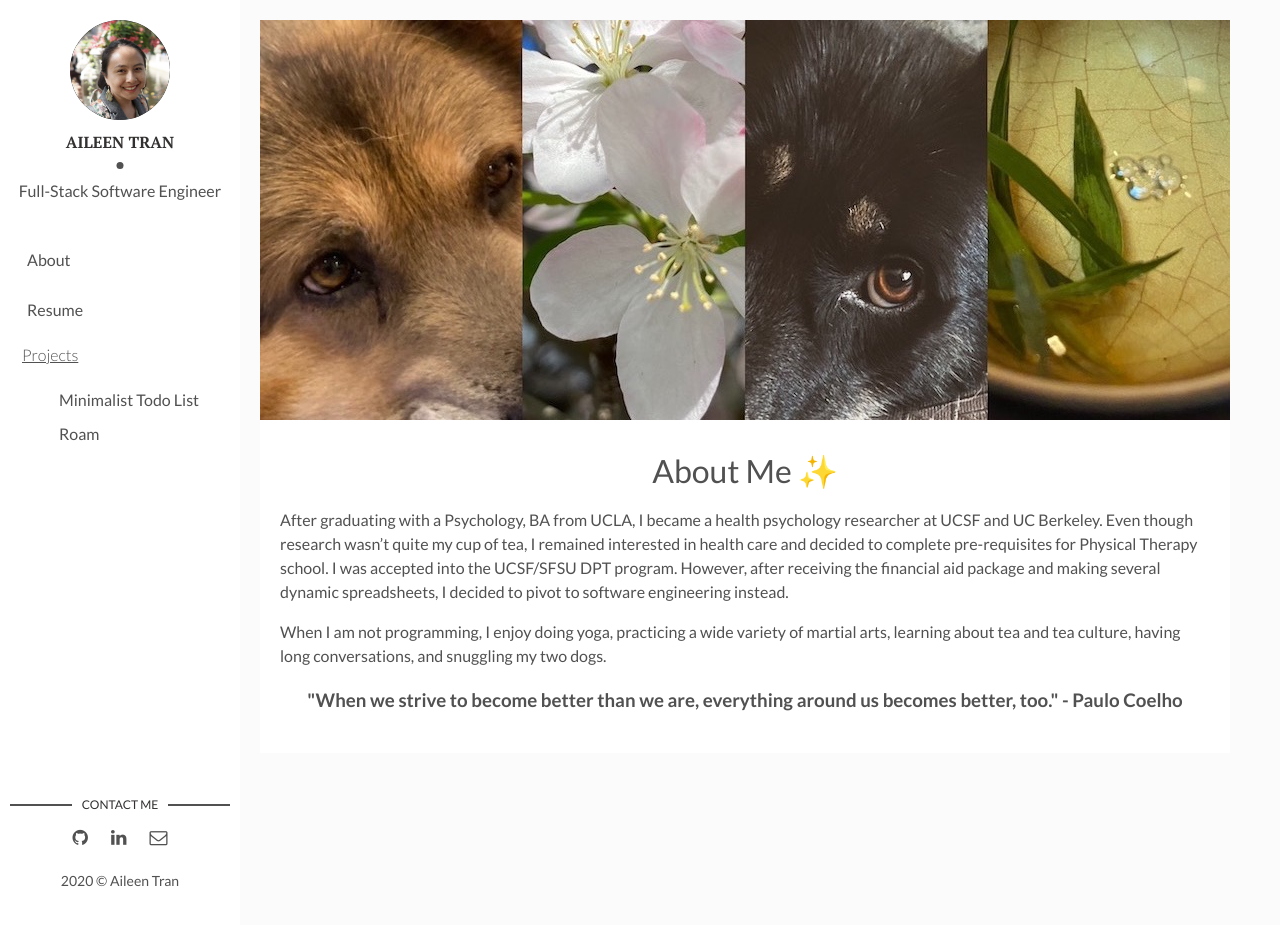
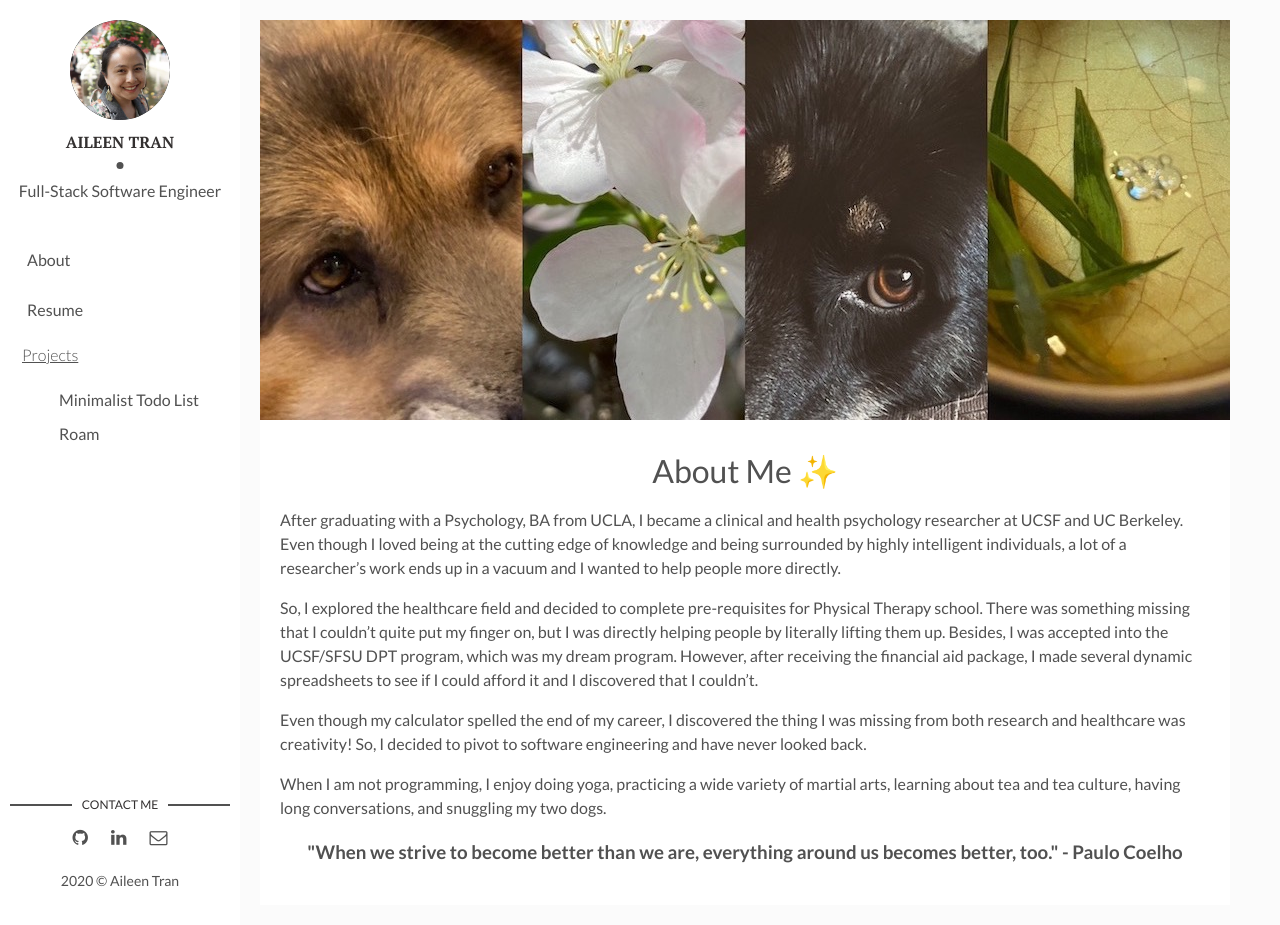
Before and after one commit to aileentran/aileentran.github.io, a Jekyll site: the page built from about.md, in a window 1280 px wide and 925 px high. Built offline with Jekyll 4.4.1, drawn with Linux system fonts in a browser that asks for light colours.

Commit message:
Updated About page

```diff
--- a/about.md
+++ b/about.md
@@ -4,7 +4,11 @@ img: mycollage2-1.jpg
 title: About Me ✨
 ---
 
-After graduating with a Psychology, BA from UCLA, I became a health psychology researcher at UCSF and UC Berkeley. Even though research wasn't quite my cup of tea, I remained interested in health care and decided to complete pre-requisites for Physical Therapy school. I was accepted into the UCSF/SFSU DPT program. However, after receiving the financial aid package and making several dynamic spreadsheets, I decided to pivot to software engineering instead.
+After graduating with a Psychology, BA from UCLA, I became a clinical and health psychology researcher at UCSF and UC Berkeley. Even though I loved being at the cutting edge of knowledge and being surrounded by highly intelligent individuals, a lot of a researcher's work ends up in a vacuum and I wanted to help people more directly.
+
+So, I explored the healthcare field and  decided to complete pre-requisites for Physical Therapy school. There was something missing that I couldn't quite put my finger on, but I was directly helping people by literally lifting them up. Besides, I was accepted into the UCSF/SFSU DPT program, which was my dream program. However, after receiving the financial aid package, I made several dynamic spreadsheets to see if I could afford it and I discovered that I couldn't.
+
+Even though my calculator spelled the end of my career, I discovered the thing I was missing from both research and healthcare was creativity! So, I decided to pivot to software engineering and have never looked back.
 
 When I am not programming, I enjoy doing yoga, practicing a wide variety of martial arts, learning about tea and tea culture, having long conversations, and snuggling my two dogs.
 
```
